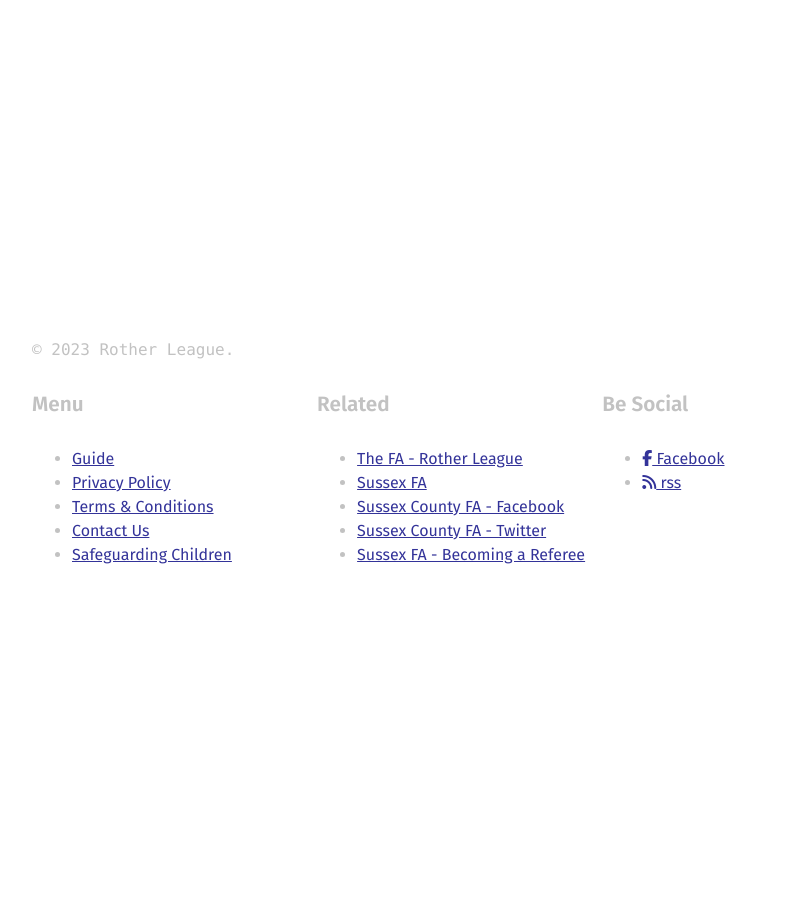
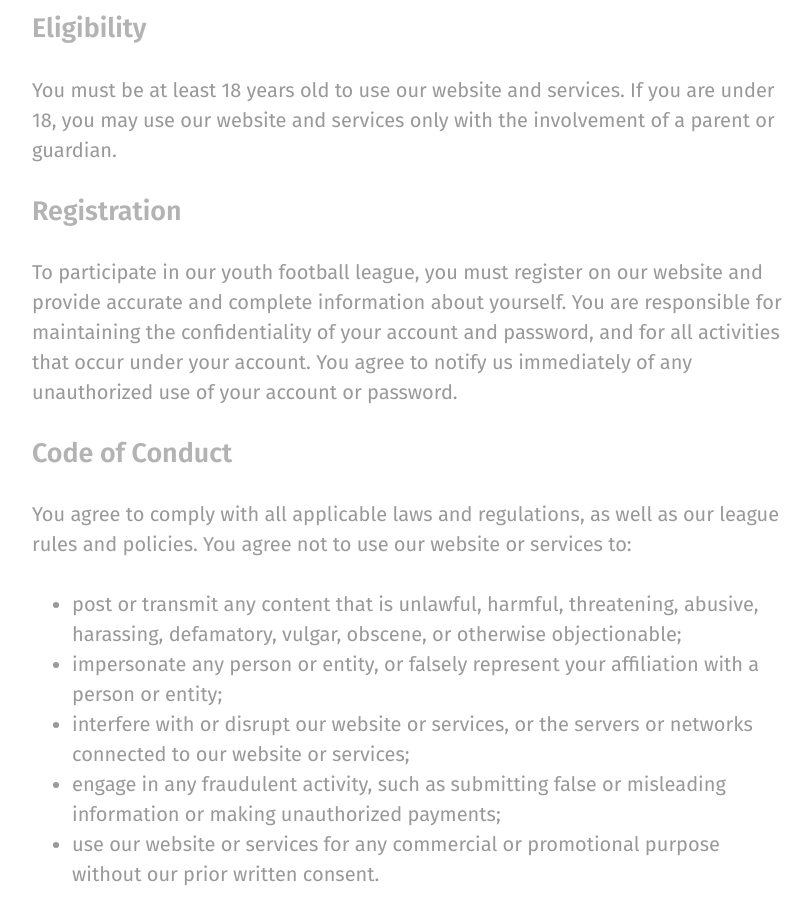
Before and after one commit to rotherleague/Rother, a Jekyll site: the page built from terms-conditions.md, in a window 1280 px wide and 900 px high, scrolled down 642 px. Shown: the whole window, without its empty margins (48-859 px from the left). Built offline with Jekyll 4.4.1, drawn with Linux system fonts in a browser that asks for light colours; nearby versions of some CDN libraries; before the commit the page ends 1225 px from its top, so only the background shows below that; some of the changed text lies outside the part shown.

Commit message:
Update terms-conditions.md

```diff
--- a/terms-conditions.md
+++ b/terms-conditions.md
@@ -3,4 +3,42 @@ title: "Terms & Conditions"
 layout: page
 ---
 
-<h2>Terms &amp; Conditions</h2>
+## Terms &amp; Conditions
+
+Welcome to the Rother Football League website. These terms and conditions govern your use of our website and services. By using our website, you agree to these terms and conditions.
+
+### Eligibility
+You must be at least 18 years old to use our website and services. If you are under 18, you may use our website and services only with the involvement of a parent or guardian.
+
+### Registration
+To participate in our youth football league, you must register on our website and provide accurate and complete information about yourself. You are responsible for maintaining the confidentiality of your account and password, and for all activities that occur under your account. You agree to notify us immediately of any unauthorized use of your account or password.
+
+### Code of Conduct
+You agree to comply with all applicable laws and regulations, as well as our league rules and policies. You agree not to use our website or services to:
+
+- post or transmit any content that is unlawful, harmful, threatening, abusive, harassing, defamatory, vulgar, obscene, or otherwise objectionable;
+- impersonate any person or entity, or falsely represent your affiliation with a person or entity;
+- interfere with or disrupt our website or services, or the servers or networks connected to our website or services;
+- engage in any fraudulent activity, such as submitting false or misleading information or making unauthorized payments;
+- use our website or services for any commercial or promotional purpose without our prior written consent.
+
+### Intellectual Property
+Our website and all content and materials on our website, including text, graphics, logos, images, and software, are the property of [Youth Football League] or its licensors and are protected by copyright, trademark, and other intellectual property laws. You may not use our website or any content or materials on our website for any commercial purpose without our prior written consent.
+
+### Disclaimer of Warranties
+We provide our website and services "as is" and without any warranty or condition, express, implied or statutory. We do not guarantee that our website or services will be error-free, uninterrupted, or secure. We disclaim all warranties of merchantability, fitness for a particular purpose, non-infringement, and any other warranties arising out of course of dealing or usage of trade.
+
+### Limitation of Liability
+We will not be liable for any direct, indirect, incidental, consequential, special, punitive, or exemplary damages arising out of or in connection with your use of our website or services, even if we have been advised of the possibility of such damages. Our liability to you in any event will be limited to the amount paid, if any, by you to us for the use of our website or services.
+
+### Indemnification
+You agree to indemnify and hold us harmless from any and all claims, damages, losses, liabilities, costs, and expenses (including attorneys' fees) arising out of or in connection with your use of our website or services or your breach of these terms and conditions.
+
+### Termination
+We reserve the right to terminate your access to our website or services at any time and for any reason, including without limitation for violation of these terms and conditions.
+
+### Governing Law and Jurisdiction
+These terms and conditions will be governed by and construed in accordance with the laws of the state where the youth football league is located. Any dispute arising out of or in connection with these terms and conditions will be resolved exclusively in the state or federal courts located in that state.
+
+### Changes to These Terms and Conditions
+We reserve the right to update these terms and conditions from time to time. We will notify you of any material changes to these terms and conditions by posting a notice on our website or by sending you an email
```
